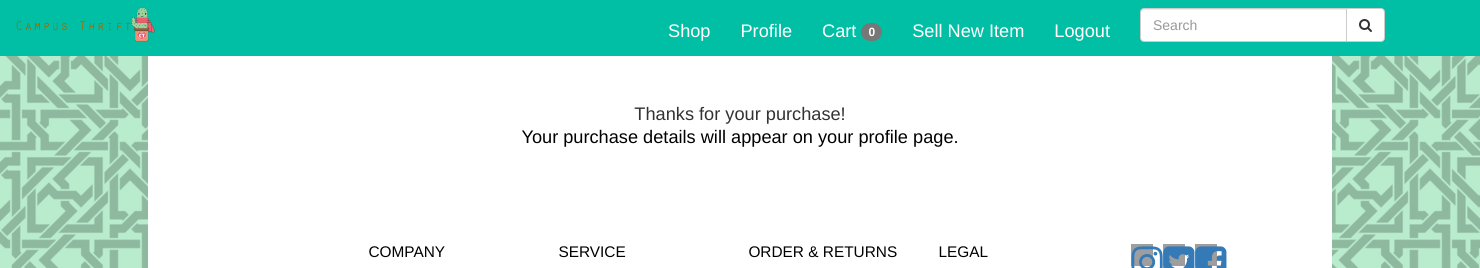
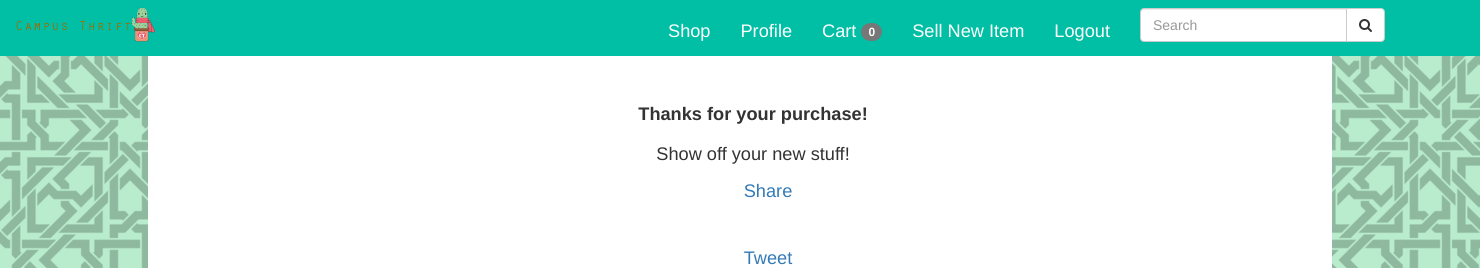
Before and after one commit to ansario/campusthrift-og, a Django app: page /checkout/thanks/ in a window 1480 px wide. Shown: the top 268 px of the page. Run offline with Django 3.2, Linux system fonts and the light colour scheme; a user stored in the database is signed in; some libraries are stand-ins or nearby versions; grey boxes are pictures that could not be loaded.

Commit message:
Update thanks.html

```diff
--- a/checkout/templates/checkout/thanks.html
+++ b/checkout/templates/checkout/thanks.html
@@ -3,27 +3,79 @@
 {% load staticfiles %}
 {% block content %}
 
+<!-- Social share features -->
+<script>
+  window.fbAsyncInit = function() {
+    FB.init({
+      appId      : '509464159245714',
+      xfbml      : true,
+      version    : 'v2.7'
+    });
+  };
+  (function(d, s, id){
+     var js, fjs = d.getElementsByTagName(s)[0];
+     if (d.getElementById(id)) {return;}
+     js = d.createElement(s); js.id = id;
+     js.src = "//connect.facebook.net/en_US/sdk.js";
+     fjs.parentNode.insertBefore(js, fjs);
+   }(document, 'script', 'facebook-jssdk'));
+</script>
 
+<script async src="//platform.twitter.com/widgets.js" charset="utf-8"></script>
 
+<script
+    type="text/javascript"
+    async defer
+    src="//assets.pinterest.com/js/pinit.js"
+></script>
+
+    <div class="container" style="text-align: center; padding-top:6em;">
+        <h1 ><b>Thanks for your purchase!</b></h1>
+        <br>
+        <h3>Show off your new stuff!</h3>
+
+        <!-- Facebook Share Button -->
+        <div class="container">
+          <div style="padding-top:1em; padding-bottom:1.5em;" class="fb-share-button" data-href="https://campusthrift.com/" data-layout="button"  data-size="large" data-mobile-iframe="true">
+              <a class="fb-xfbml-parse-ignore" target="_blank" >Share</a>
+          </div>
+          <br>
+
+          <!-- Twitter Share Button -->
+          <link rel="canonical" href="https://campusthrift.com/">
+          <a href="https://twitter.com/intent/tweet?text=I%20Just%20Made%20This%20Purchase%20at%20Campus%20Thrift!%20" class="twitter-share-button" data-size="large" data-show-count="false" >Tweet</a>
+          <br><br>
+
+          <!-- Pintrest Share Button -->
+          <a href="https://www.pinterest.com/pin/create/button/" data-pin-tall="28px">
+              <img src="http://cdn.mysite.com/myimage.jpg"  data-pin-url="https://campusthrift.com/"/>
+              <img src="\static\images\cactuslooking.png"  data-pin-media="http://cdn.mysite.com/myimage_fullsize.jpg" data-pin-description="Baked Mozzarrella Cheese Sticks"/>
+          </a>
+
+        </div>
+
+         <p style="padding-top:5em;">Your purchase details will appear on your profile page.</p>
+    </div>
+
+<!--
     <div class="content11">
         <div class="main-1">
             <div class="container11">
                 <div class="login-page">
                     <div class="account_grid">
                         <div class="col-md-12 text-center">
-
-
                             <h4>Thanks for your purchase!</h4> <p>Your purchase details will appear on your profile page.</p>
-
-
+                                <h3>Share this </h3>
+                                <div style="padding-top:1em;" class="fb-share-button" data-href="https://campusthrift.com/" data-layout="button_count" data-size="large" data-mobile-iframe="true">
+                                    <a class="fb-xfbml-parse-ignore" target="_blank" >Share</a>
+                                </div>
                         <div class="clearfix"></div>
                     </div>
                 </div>
             </div>
         </div>
     </div>
-
-
+-->
 
 
 
```
